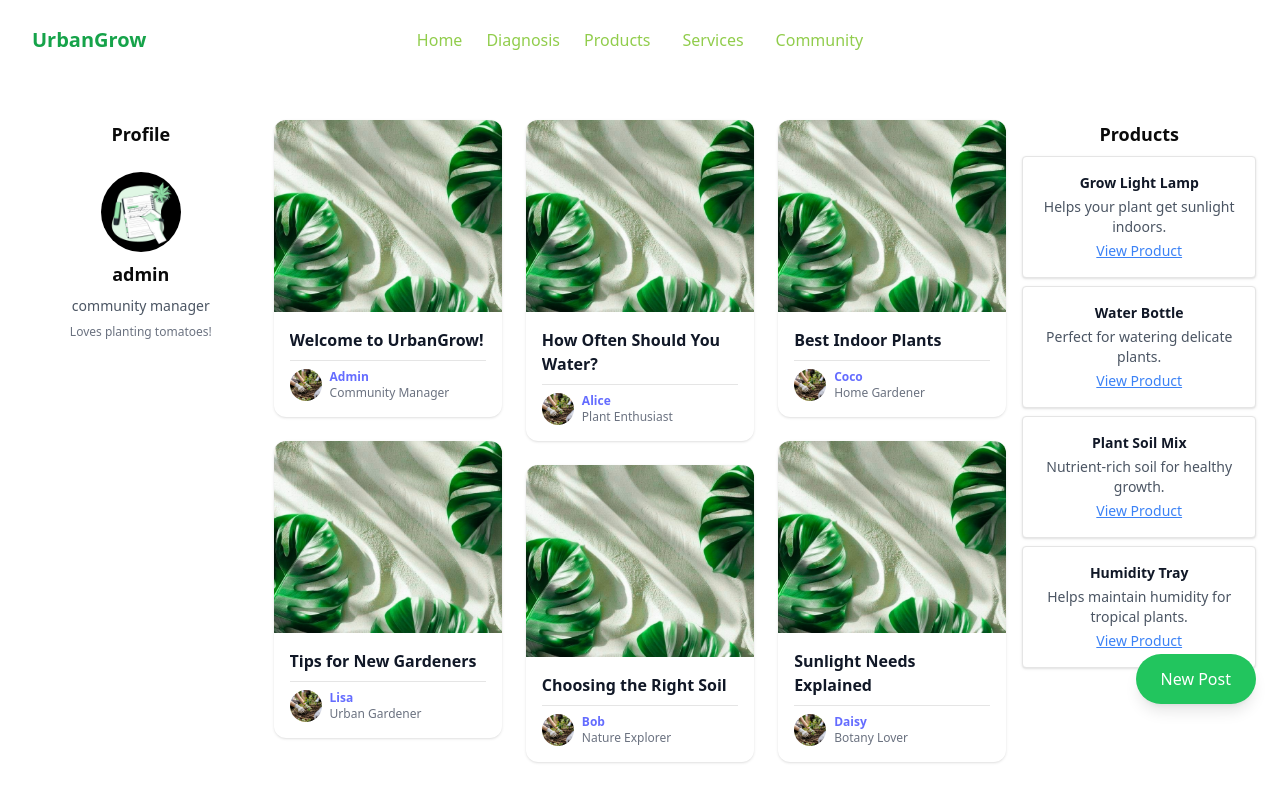
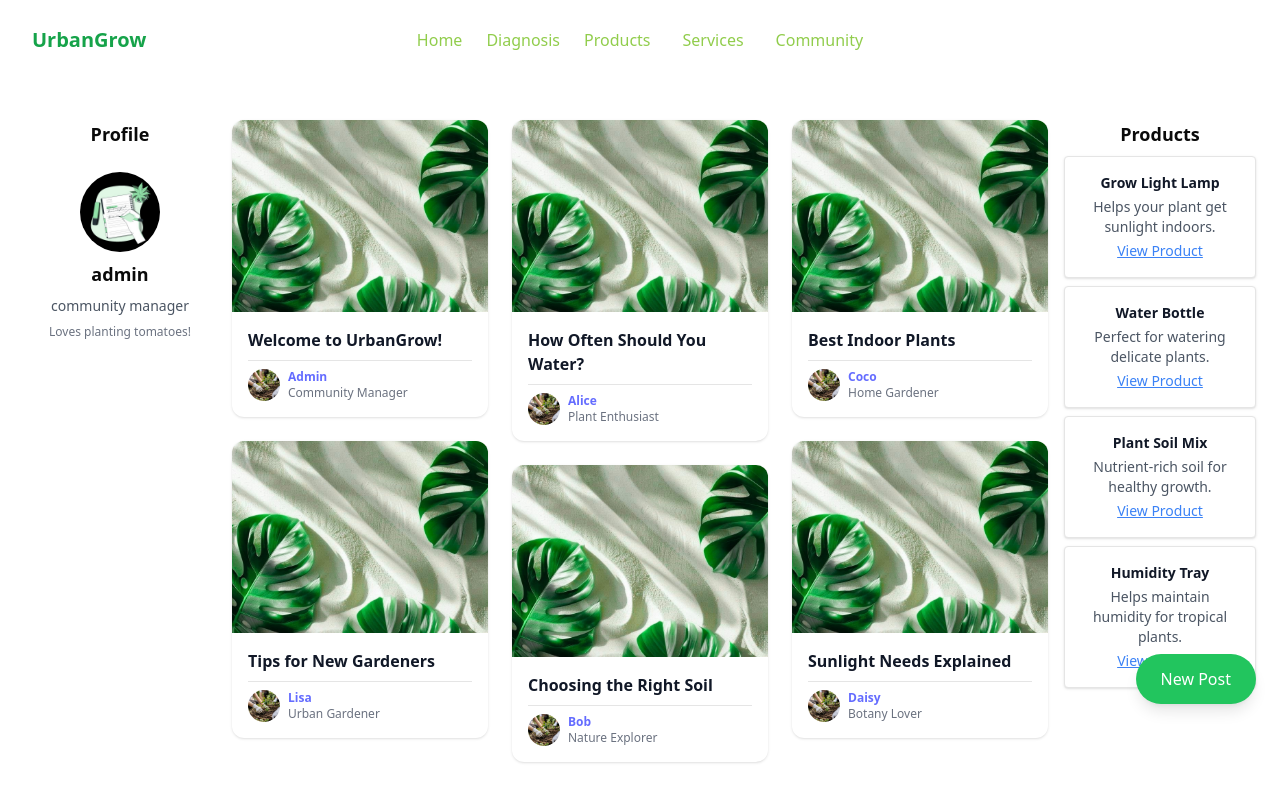
Before and after one commit to VeronicaOtherWorld/urbanGrow, a React (Vite) app: page /#/community in a window 1280 px wide. Shown: the top 800 px of the page. Built offline with nearby package versions, Linux system fonts and the light colour scheme.

Commit message:
community page

```diff
--- a/dev-dist/sw.js
+++ b/dev-dist/sw.js
@@ -82,7 +82,7 @@ define(['./workbox-54d0af47'], (function (workbox) { 'use strict';
     "revision": "21a51409239ee6a39835dfe652841b07"
   }, {
     "url": "index.html",
-    "revision": "0.7pkm49ne31"
+    "revision": "0.8omuj5fgt48"
   }], {});
   workbox.cleanupOutdatedCaches();
   workbox.registerRoute(new workbox.NavigationRoute(workbox.createHandlerBoundToURL("index.html"), {
--- a/src/pages/Community.jsx
+++ b/src/pages/Community.jsx
@@ -120,7 +120,7 @@ const Community = () => {
   return (
     <div className="flex flex-col md:flex-row min-h-screen p-4 mt-24 max-w-7xl mx-auto">
       {/* left user */}
-      <div className="md:block w-1/5 p-2 flex flex-col items-center text-center">
+      <div className="hidden md:block w-1/6 p-2 flex flex-col items-center text-center">
         <h2 className="text-lg font-bold mb-2">Profile</h2>
         <div className="flex flex-col items-center bg-white p-4  space-y-2">
           <img
@@ -135,7 +135,7 @@ const Community = () => {
       </div>
 
       {/* mid post list */}
-      <div className="flex-1 p-2 flex flex-col">
+      <div className="flex-1 p-2">
         {/* <h1 className="text-2xl font-bold mb-4">Community Posts</h1> */}
         {posts.length === 0 ? (
           <p>No posts yet. Click "New Post" to create one!</p>
@@ -155,7 +155,7 @@ const Community = () => {
       </div>
 
       {/* right products */}
-      <div className="md:block w-1/5 p-2 flex flex-col items-center text-center">
+      <div className="hidden md:block w-1/6 p-2 flex flex-col items-center text-center">
         <h2 className="text-lg font-bold mb-2">Products</h2>
         {mockProducts.map((product) => (
           <ProductCard key={product.id} product={product} />
```
